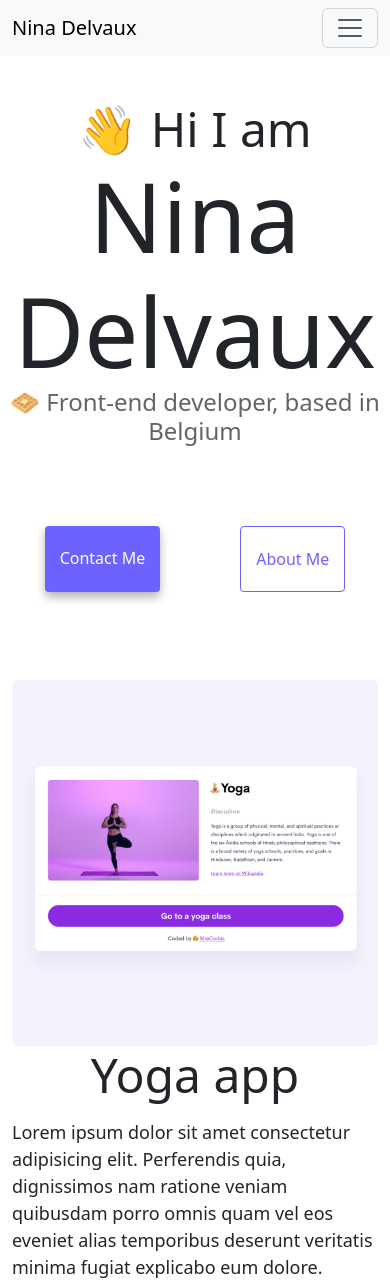
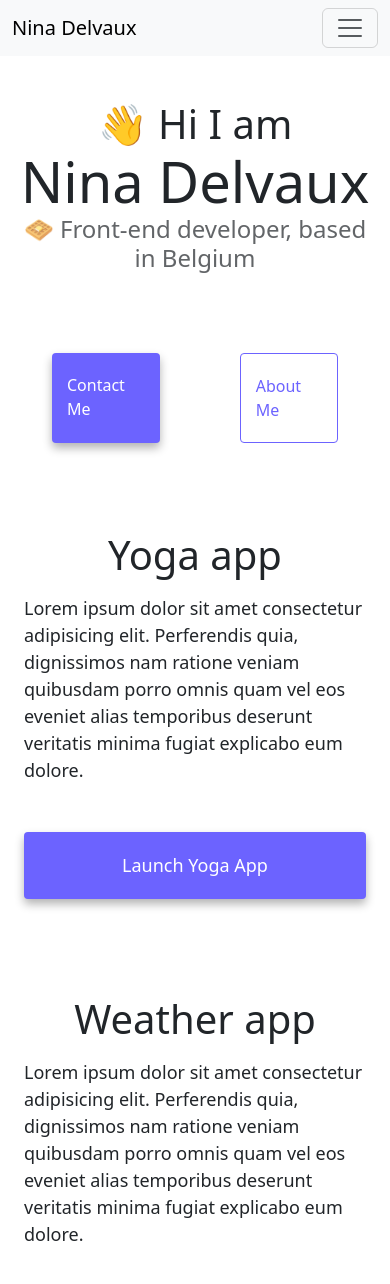
Before and after one commit to NinaDlvx/Advanced-tools-homework-week-19, a plain HTML site: page index.html in a window 390 px wide. Shown: the top 1284 px of the page. Drawn offline with nearby package versions, Linux system fonts and the light colour scheme.

Commit message:
Made website responsive

```diff
--- a/index.html
+++ b/index.html
@@ -23,9 +23,12 @@
     />
   </head>
   <body>
+    <div class="container-fluid">
       <nav class="navbar navbar-expand-lg navbar-light bg-light fixed-top">
         <div class="container">
-        <a class="navbar-brand" href="/" title="Go to homepage">Nina Delvaux</a>
+          <a class="navbar-brand" href="/" title="Go to homepage"
+            >Nina Delvaux</a
+          >
           <button
             class="navbar-toggler"
             type="button"
@@ -75,7 +78,10 @@
         <a href="/about.html#contact" class="contact-link" title="Contact Nina"
           >Contact me</a
         >
-      <a href="/about.html" class="about-link" title="Find out more about Nina"
+        <a
+          href="/about.html"
+          class="about-link"
+          title="Find out more about Nina"
           >About me</a
         >
       </div>
@@ -85,16 +91,16 @@
             <img
               src="/images/yoga.png"
               alt="Photo of project about yoga"
-            class="img-fluid rounded"
+              class="img-fluid rounded d-none d-md-block"
             />
           </div>
           <div class="col-md-6">
             <h2 class="mb-3">Yoga app</h2>
             <p>
-            Lorem ipsum dolor sit amet consectetur adipisicing elit. Perferendis
-            quia, dignissimos nam ratione veniam quibusdam porro omnis quam vel
-            eos eveniet alias temporibus deserunt veritatis minima fugiat
-            explicabo eum dolore.
+              Lorem ipsum dolor sit amet consectetur adipisicing elit.
+              Perferendis quia, dignissimos nam ratione veniam quibusdam porro
+              omnis quam vel eos eveniet alias temporibus deserunt veritatis
+              minima fugiat explicabo eum dolore.
             </p>
             <div class="mt-5 mb-5">
               <a href="#" class="primary-link" title="Go to Yoga Application"
@@ -107,10 +113,10 @@
           <div class="col-md-6">
             <h2 class="mb-3">Weather app</h2>
             <p>
-            Lorem ipsum dolor sit amet consectetur adipisicing elit. Perferendis
-            quia, dignissimos nam ratione veniam quibusdam porro omnis quam vel
-            eos eveniet alias temporibus deserunt veritatis minima fugiat
-            explicabo eum dolore.
+              Lorem ipsum dolor sit amet consectetur adipisicing elit.
+              Perferendis quia, dignissimos nam ratione veniam quibusdam porro
+              omnis quam vel eos eveniet alias temporibus deserunt veritatis
+              minima fugiat explicabo eum dolore.
             </p>
             <div class="mb-5 mt-5">
               <a href="#" class="primary-link" title="Go to Weather Application"
@@ -122,7 +128,7 @@
             <img
               src="/images/weather.png"
               alt="Photo of project about weather forecast"
-            class="img-fluid rounded"
+              class="img-fluid rounded d-none d-md-block"
             />
           </div>
         </div>
@@ -131,16 +137,16 @@
             <img
               src="/images/yogurt.png"
               alt="Photo of project about yogurt"
-            class="img-fluid rounded"
+              class="img-fluid rounded d-none d-md-block"
             />
           </div>
           <div class="col-md-6">
             <h2 class="mb-3">Yogurt app</h2>
             <p>
-            Lorem ipsum dolor sit amet consectetur adipisicing elit. Perferendis
-            quia, dignissimos nam ratione veniam quibusdam porro omnis quam vel
-            eos eveniet alias temporibus deserunt veritatis minima fugiat
-            explicabo eum dolore.
+              Lorem ipsum dolor sit amet consectetur adipisicing elit.
+              Perferendis quia, dignissimos nam ratione veniam quibusdam porro
+              omnis quam vel eos eveniet alias temporibus deserunt veritatis
+              minima fugiat explicabo eum dolore.
             </p>
             <div class="mt-5 mb-5">
               <a href="#" class="primary-link" title="Go to Yogurt Application"
@@ -150,5 +156,6 @@
           </div>
         </div>
       </div>
+    </div>
   </body>
 </html>
--- a/style.css
+++ b/style.css
@@ -99,3 +99,23 @@ p {
   box-shadow: var(--box-shadow);
   color: white;
 }
+
+@media (max-width: 576px) {
+  h1 {
+    font-size: 56px;
+  }
+  h2 {
+    font-size: 40px;
+  }
+  .email-link {
+    font-size: 26px;
+  }
+}
+
+@media (max-width: 768px) {
+  .primary-link {
+    display: block;
+    text-align: center;
+    font-size: 18px;
+  }
+}
```
Lines whose indentation alone changed are shown as unchanged.
